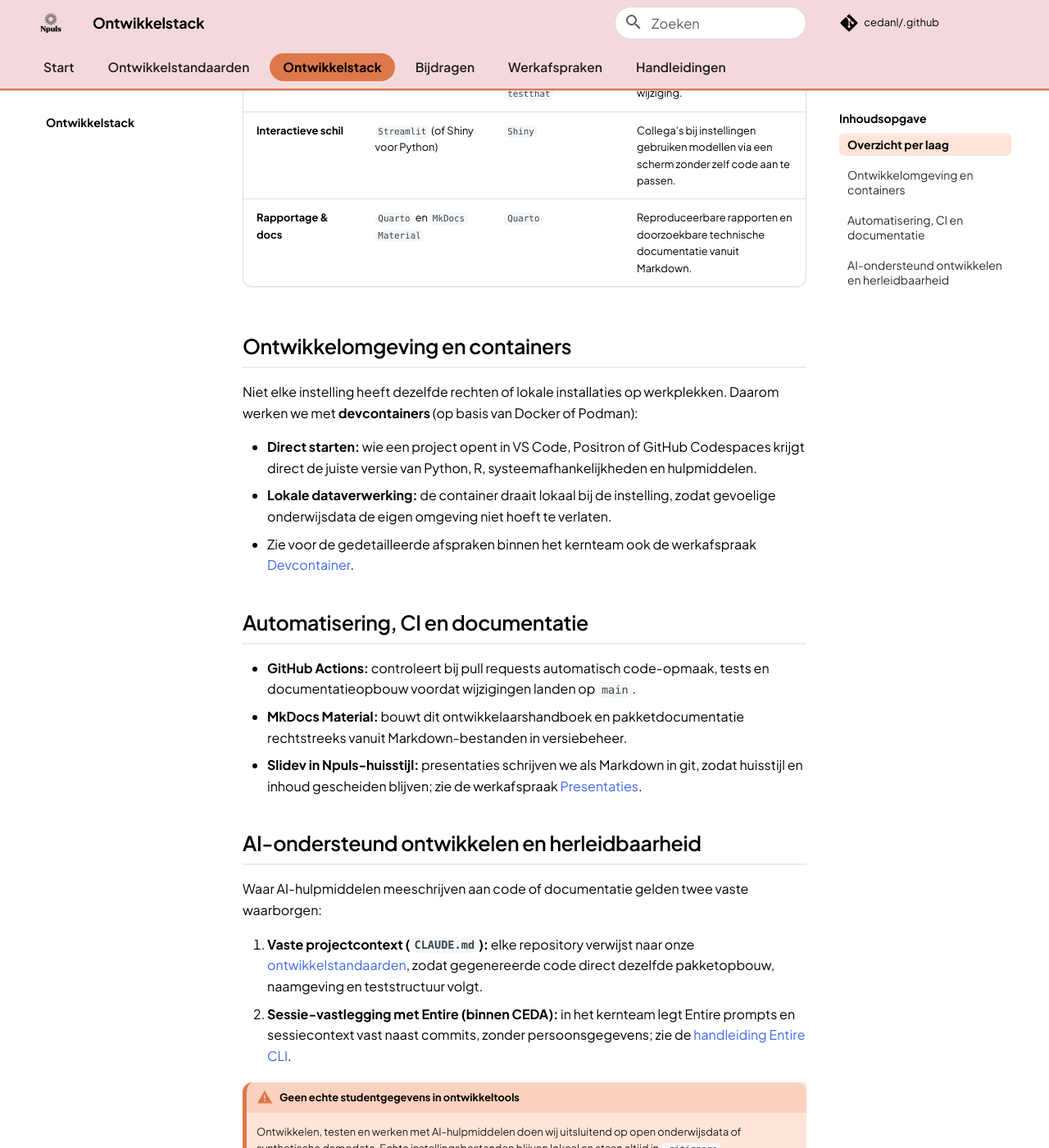
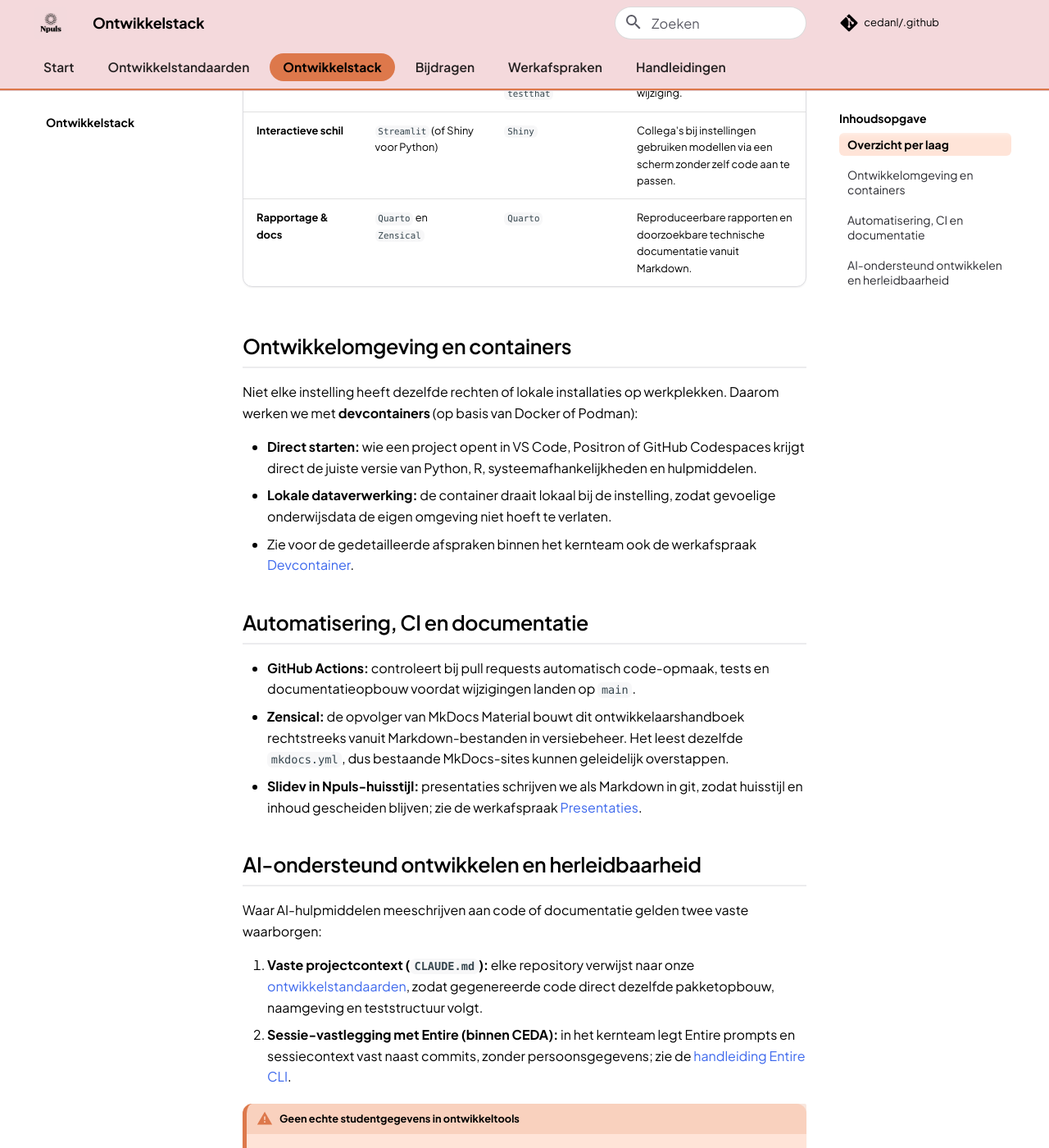
Before and after one commit to cedanl/.github, an MkDocs documentation site: the page built from docs/tooling/index.md, in a window 1280 px wide and 1400 px high, scrolled down 873 px. Shown: the whole window at 82% size. Built offline with MkDocs 1.6.1 and Material for MkDocs 9.7.7, drawn with Linux system fonts in a browser that asks for light colours; comment, search, counter and statistics services are not loaded.

Commit message:
build(docs): wissel MkDocs voor Zensical (#126)
Zensical, de opvolger van Material for MkDocs, bouwt de site met dezelfde
mkdocs.yml. De Npuls-huisstijl blijft ongewijzigd (variant classic; visueel
gelijk aan de MkDocs-build).

- mkdocs.yml: theme.variant: classic
- docs.yml: `zensical build --strict --clean` (vastgepind op 0.1.3);
  Zensical heeft geen gh-deploy, dus publiceren via GitHub Pages-actions
  (configure-pages, upload-pages-artifact, deploy-pages) in plaats van de
  gh-pages-branch
- docs/tooling: stack noemt Zensical

Vereist dat GitHub Pages voor de repo op "GitHub Actions" staat.

Co-Authored-By: Claude Sonnet 5.5 <noreply@anthropic.com>

```diff
--- a/docs/tooling/index.md
+++ b/docs/tooling/index.md
@@ -14,7 +14,7 @@ Op deze pagina lees je uit welke lagen onze stack bestaat en waarom wij deze hul
 | **Opslagformaten** | Parquet (tussenstappen) + `;`-CSV (einduitvoer) | Parquet (tussenstappen) + `;`-CSV (einduitvoer) | Parquet bewaart datatypen tussen R en Python; puntkomma-CSV opent direct goed in Excel. |
 | **Codekwaliteit & tests** | `ruff` (lint + opmaak) en `pytest` | `air` (opmaak), `roxygen2` en `testthat` | Eenduidige opmaak en automatische controles bij elke wijziging. |
 | **Interactieve schil** | `Streamlit` (of Shiny voor Python) | `Shiny` | Collega's bij instellingen gebruiken modellen via een scherm zonder zelf code aan te passen. |
-| **Rapportage & docs** | `Quarto` en `MkDocs Material` | `Quarto` | Reproduceerbare rapporten en doorzoekbare technische documentatie vanuit Markdown. |
+| **Rapportage & docs** | `Quarto` en `Zensical` | `Quarto` | Reproduceerbare rapporten en doorzoekbare technische documentatie vanuit Markdown. |
 
 ## Ontwikkelomgeving en containers
 
@@ -27,7 +27,7 @@ Niet elke instelling heeft dezelfde rechten of lokale installaties op werkplekke
 ## Automatisering, CI en documentatie
 
 - **GitHub Actions:** controleert bij pull requests automatisch code-opmaak, tests en documentatieopbouw voordat wijzigingen landen op `main`.
-- **MkDocs Material:** bouwt dit ontwikkelaarshandboek en pakketdocumentatie rechtstreeks vanuit Markdown-bestanden in versiebeheer.
+- **Zensical:** de opvolger van MkDocs Material bouwt dit ontwikkelaarshandboek rechtstreeks vanuit Markdown-bestanden in versiebeheer. Het leest dezelfde `mkdocs.yml`, dus bestaande MkDocs-sites kunnen geleidelijk overstappen.
 - **Slidev in Npuls-huisstijl:** presentaties schrijven we als Markdown in git, zodat huisstijl en inhoud gescheiden blijven; zie de werkafspraak [Presentaties](../werkafspraken/presentaties.md).
 
 ## AI-ondersteund ontwikkelen en herleidbaarheid
--- a/mkdocs.yml
+++ b/mkdocs.yml
@@ -10,6 +10,7 @@ exclude_docs: |
 
 theme:
   name: material
+  variant: classic
   language: nl
   logo: assets/logos/npuls_logo.jpg
   favicon: assets/logos/beeldmerk.svg
```
Also changed, not shown: 1 other file.
